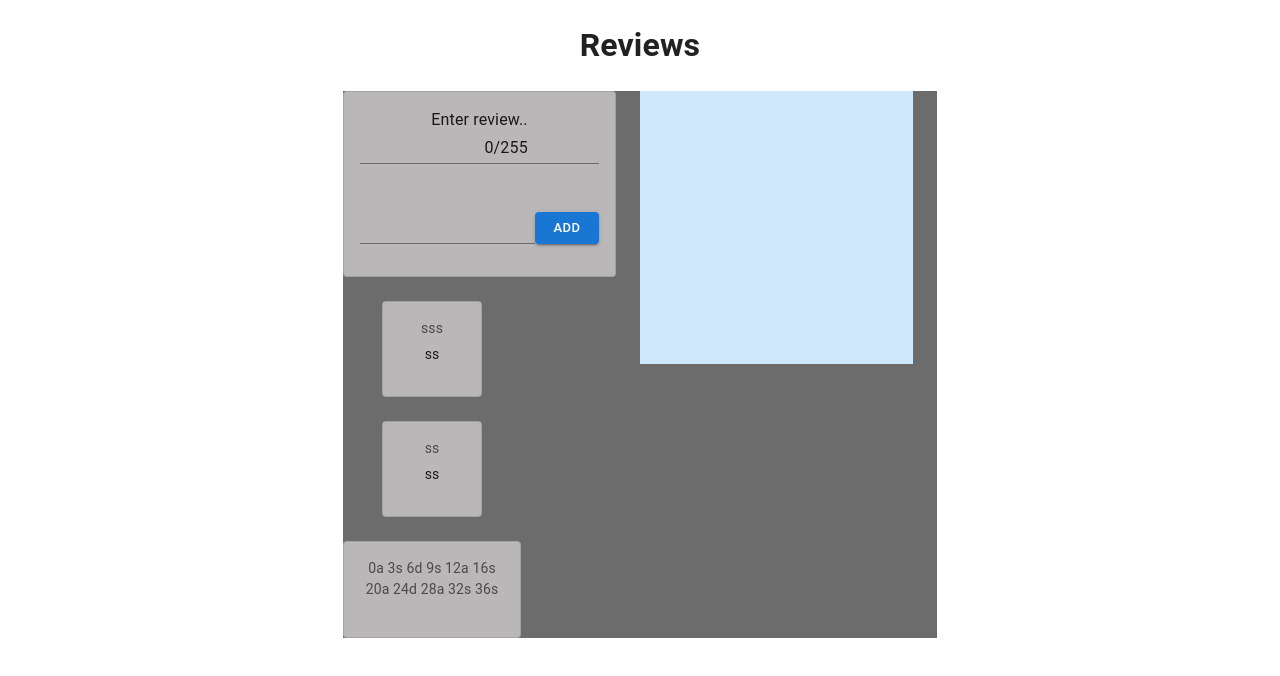
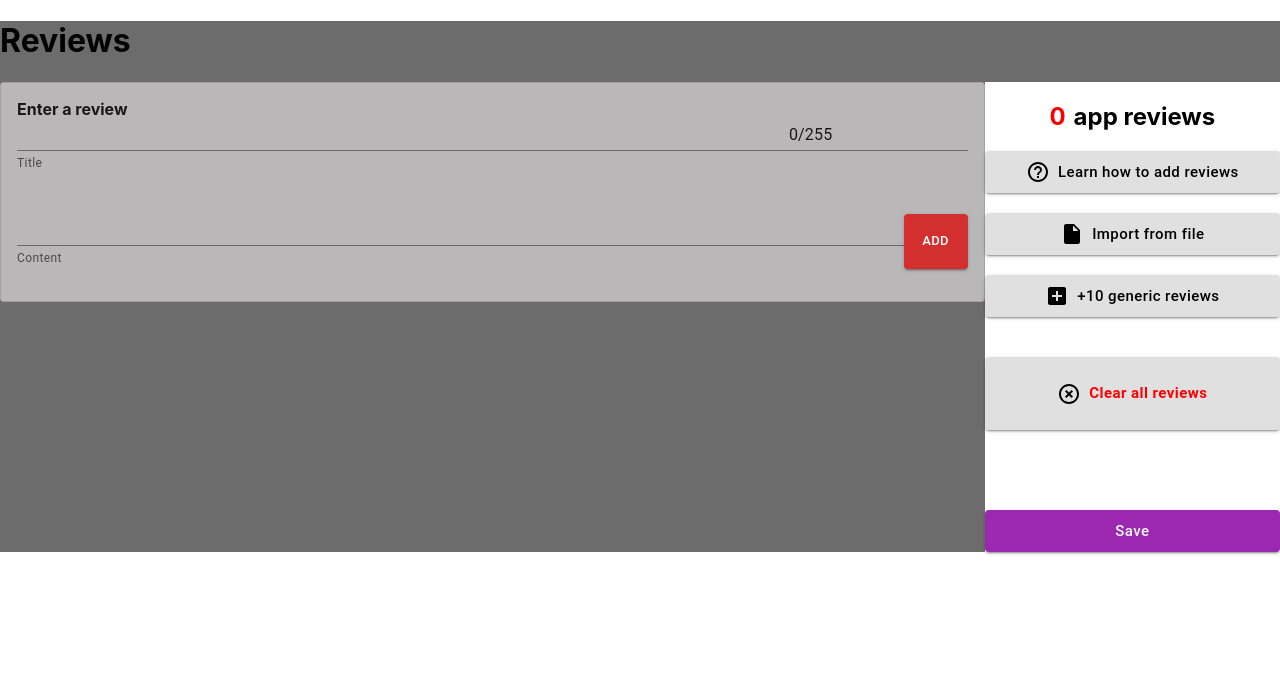
Before and after one commit to Arielegend/ReviewFeatures, a React (Create React App) app: page / in a window 1280 px wide. Shown: the top 676 px of the page. Built offline with nearby package versions, Linux system fonts and the light colour scheme; data requests are answered from the project's data file.

Commit message:
dont view

```diff
--- a/data/db.json
+++ b/data/db.json
@@ -1,22 +1,3 @@
 {
-  "reviews": [
-    {
-      "id": "4ca862fc-8d6e-436f-883e-19075849ebd3",
-      "title": "sss",
-      "content": "ss",
-      "createdAt": "Fri Feb 11 2022 01:36:37 GMT+0200 (שעון ישראל (חורף))"
-    },
-    {
-      "id": "8e25aa3c-bb98-4ef9-8d7e-8d74bc8c1ddb",
-      "title": "ss",
-      "content": "ss",
-      "createdAt": "Fri Feb 11 2022 01:38:00 GMT+0200 (שעון ישראל (חורף))"
-    },
-    {
-      "id": "c071f91b-ab67-403f-a09b-6feaef6db2c8",
-      "title": " 0a 3s 6d 9s 12a 16s 20a 24d 28a 32s 36s",
-      "content": "",
-      "createdAt": "Fri Feb 11 2022 01:40:58 GMT+0200 (שעון ישראל (חורף))"
-    }
-  ]
+  "reviews": []
 }
--- a/src/App.css
+++ b/src/App.css
@@ -1,38 +1,5 @@
 .App {
-  text-align: center;
+ /* text-align: center; */
+ /* height: 100vmax; */
+background-color: #6D6C6C;
 }
-
-.App-logo {
-  height: 40vmin;
-  pointer-events: none;
-}
-
-@media (prefers-reduced-motion: no-preference) {
-  .App-logo {
-    animation: App-logo-spin infinite 20s linear;
-  }
-}
-
-.App-header {
-  background-color: #282c34;
-  min-height: 100vh;
-  display: flex;
-  flex-direction: column;
-  align-items: center;
-  justify-content: center;
-  font-size: calc(10px + 2vmin);
-  color: white;
-}
-
-.App-link {
-  color: #61dafb;
-}
-
-@keyframes App-logo-spin {
-  from {
-    transform: rotate(0deg);
-  }
-  to {
-    transform: rotate(360deg);
-  }
-}
--- a/src/App.tsx
+++ b/src/App.tsx
@@ -5,7 +5,7 @@ import { Dashboard } from "./components/Dashboard";
 function App() {
   return (
     <div className="App">
-      <div style={{ display: "flex", justifyContent: "center" }}>
+      <div>
         <Dashboard />
       </div>
     </div>
--- a/src/components/Card.tsx
+++ b/src/components/Card.tsx
@@ -22,12 +22,14 @@ export const OutlinedCard: FC<OutlinedCardProps> = (props) => {
   function GetCard() {
     if (onHover) {
       return (
-        <div>
-          <ClearIcon
-
-            //style={{ position: "relative", display: "inlineflex" }}
-            onClick={handleDelete}
-          />
+        <div
+          style={{
+            display: "flex",
+            justifyContent: "center",
+            flexDirection: "column",
+          }}
+        >
+          <ClearIcon onClick={handleDelete} />
           {GetActualCard(props.review.title, props.review.content)}
         </div>
       );
--- a/src/components/Dashboard.tsx
+++ b/src/components/Dashboard.tsx
@@ -33,7 +33,7 @@ export const Dashboard: FC<DashboardProps> = (props) => {
           }}
         >
           <LeftSide data={data} />
-          <RightSide />
+          <RightSide numberOfRows={data.length} />
         </div>
       ) : (
         <div>Loading</div>
--- a/src/components/InsertReviewCard.tsx
+++ b/src/components/InsertReviewCard.tsx
@@ -6,7 +6,7 @@ import CardContent from "@mui/material/CardContent";
 import TextField from "@mui/material/TextField";
 import { FC, useState } from "react";
 import Button from "@mui/material/Button";
-import { addReview, DeleteReviewById } from "../utils/API";
+import { AddReview, DeleteReviewById } from "../utils/API";
 import { v4 as uuid } from "uuid";
 
 export const InsertNewReview: FC = (props) => {
@@ -39,20 +39,40 @@ export const InsertNewReview: FC = (props) => {
   }
 
   function handleSubmit() {
-    const id: string = uuid();
-    addReview({
-      id: id,
-      title: title,
-      content: content,
-      createdAt: Date().toLocaleString(),
-    });
+    if (validateNewReview()) {
+      AddReview({
+        id: uuid(),
+        title: title,
+        content: content,
+        createdAt: Date().toLocaleString(),
+      });
+    }
+  }
+
+  function validateNewReview() {
+    var titleAndContentMissing = "Title and content are missing...";
+    var contentMissing = "Content is missing...";
+    var titleMissing = "Title is missing...";
+
+    if (title.length > 0 && content.length > 0) {
+      return true;
+    } else if (title.length === 0 && content.length === 0)
+      alert(titleAndContentMissing);
+    else if (title.length === 0 && content.length !== 0) alert(contentMissing);
+    else if (title.length !== 0 && content.length === 0) alert(titleMissing);
   }
 
   const card = (
     <React.Fragment>
       <CardContent>
         <div>
-          {!dirtyTitle ? <label>Enter review..</label> : <></>}
+          {!dirtyTitle ? (
+            <label>
+              <b>Enter a review</b>
+            </label>
+          ) : (
+            <></>
+          )}
 
           <div
             style={{
@@ -62,17 +82,12 @@ export const InsertNewReview: FC = (props) => {
           >
             {" "}
             <TextField
-              id="standard-basic"
               variant="standard"
               onChange={(e) => handleChangeTitle(e.target.value)}
-              value={title}
               fullWidth
+              helperText="Title"
             />
-            <TextField
-              id="standard-basic"
-              variant="standard"
-              value={titleLength}
-            />
+            <TextField variant="standard" value={titleLength} />
           </div>
         </div>
 
@@ -86,16 +101,17 @@ export const InsertNewReview: FC = (props) => {
         >
           <TextField
             variant="standard"
-            rows="3"
-            size="medium"
+            // rows="3"
+            // size="small"
             fullWidth
             value={content}
             onChange={(e) => setContent(e.target.value)}
+            helperText="Content"
           />
           <Button
             variant="contained"
             size="small"
-            color="primary"
+            color="error"
             onClick={handleSubmit}
           >
             Add
@@ -107,7 +123,7 @@ export const InsertNewReview: FC = (props) => {
   );
 
   return (
-    <Box sx={{ minWidth: 100 }}>
+    <Box sx={{ minWidth: 100, cursor: "default" }}>
       <Card sx={{ backgroundColor: "#B9B7B7" }} variant="outlined">
         {card}
       </Card>
--- a/src/components/LeftSide.tsx
+++ b/src/components/LeftSide.tsx
@@ -3,42 +3,53 @@ import CssBaseline from "@mui/material/CssBaseline";
 import Box from "@mui/material/Box";
 import Container from "@mui/material/Container";
 import { OutlinedCard } from "./Card";
-import { Grid } from "@mui/material";
+import { Grid, List } from "@mui/material";
 import { useEffect } from "react";
 import { Review } from "../utils/Types";
 import { InsertNewReview } from "./InsertReviewCard";
 
 interface LeftSideProps {
-  data: Review[] | undefined;
+  data: Review[];
 }
 
 export default function LeftSide(props: LeftSideProps) {
   return (
+    <div
+      style={{
+        display: "flex",
+        flexDirection: "column",
+        // backgroundColor: "#6D6C6C",
+        width: "100%",
+      }}
+    >
+      {" "}
       <div>
-      {" "}
-      <div
-      // style={{ display: "flex", justifyContent: "flex-start", width: "100%" }}
-      >
         <InsertNewReview />
       </div>
       <br />
-      <div style={{ width: "80%" }}>
+      <br />
+      <div>
         <Grid
           container
-          spacing={{ xs: 2, md: 3 }}
+          // spacing={{ xs: 2, md: 3 }}
           columns={{ xs: 4, sm: 8, md: 12 }}
         >
+          <List style={{ maxHeight: 1000, overflow: "auto", width: "100%" }}>
+            {" "}
             {props && props.data ? (
               props.data.map((review, index) => (
                 <Grid item xs={12} sm={12} md={10}>
                   <div style={{ display: "flex", justifyContent: "center" }}>
                     <OutlinedCard review={review} />
                   </div>
+                  <br />
+                  <br />
                 </Grid>
               ))
             ) : (
               <></>
             )}
+          </List>
         </Grid>
       </div>
     </div>
--- a/src/components/RightSide.tsx
+++ b/src/components/RightSide.tsx
@@ -2,14 +2,127 @@ import * as React from "react";
 import CssBaseline from "@mui/material/CssBaseline";
 import Box from "@mui/material/Box";
 import Container from "@mui/material/Container";
+import { useState, useEffect } from "react";
+import { Button, Grid } from "@mui/material";
+import HelpOutlineIcon from "@mui/icons-material/HelpOutline";
+import InsertDriveFileIcon from "@mui/icons-material/InsertDriveFile";
+import AddBoxIcon from "@mui/icons-material/AddBox";
+import HighlightOffIcon from "@mui/icons-material/HighlightOff";
 
-export default function RightSide() {
+interface RightSideProps {
+  numberOfRows: number;
+}
+export default function RightSide(props: RightSideProps) {
+  const [numberOfReviews, setNumberOfReviws] = useState(0);
+  const [title, setTitle] = useState("");
+
+  useEffect(() => {
+    setNumberOfReviws(props.numberOfRows);
+  }, [props.numberOfRows, numberOfReviews]);
   return (
-    <React.Fragment>
-      <CssBaseline />
-      <Container maxWidth="sm">
-        <Box sx={{ bgcolor: "#cfe8fc", height: "50%", innerWidth: "100%" }} />
-      </Container>
-    </React.Fragment>
+    <div
+      style={{
+        display: "flex",
+        flexDirection: "column",
+        width: "30%",
+        backgroundColor: "white",
+        justifyContent: "center",
+      }}
+    >
+      {" "}
+      <div
+        style={{
+          display: "flex",
+          width: "100%",
+          // backgroundColor: "white",
+          justifyContent: "center",
+        }}
+      >
+        <h2
+          style={{
+            marginRight: ".5rem",
+            color: "red",
+          }}
+        >
+          {numberOfReviews}
+        </h2>
+        <h2> app reviews </h2>
+      </div>
+      <div
+        style={{
+          display: "flex",
+          flexDirection: "column",
+          // width: "100%",
+          // justifyContent: "center",
+        }}
+      >
+        <Button
+          style={{ textTransform: "none" }}
+          color="inherit"
+          size="large"
+          type="submit"
+          variant="contained"
+        >
+          <HelpOutlineIcon style={{ marginRight: ".5rem" }} />
+          Learn how to add reviews
+        </Button>
+        <br />
+        <Button
+          style={{ textTransform: "none" }}
+          color="inherit"
+          size="large"
+          type="submit"
+          variant="contained"
+        >
+          <InsertDriveFileIcon style={{ marginRight: ".5rem" }} />
+          Import from file
+        </Button>
+        <br />
+        <Button
+          style={{ textTransform: "none" }}
+          color="inherit"
+          size="large"
+          type="submit"
+          variant="contained"
+        >
+          <AddBoxIcon style={{ marginRight: ".5rem" }} />
+          +10 generic reviews
+        </Button>
+        <br />
+        <br />
+        <Button
+          style={{ textTransform: "none" }}
+          color="inherit"
+          size="large"
+          type="submit"
+          variant="contained"
+        >
+          <HighlightOffIcon style={{ marginRight: ".5rem" }} />
+          <p style={{ color: "red" }}>
+            <b>Clear all reviews</b>
+          </p>
+        </Button>
+        <br />
+        <br />
+        <br />
+        <br />
+        <Button
+          style={{ textTransform: "none" }}
+          color="secondary"
+          size="large"
+          type="submit"
+          variant="contained"
+        >
+          Save
+        </Button>
+      </div>
+    </div>
+
+    // <React.Fragment>
+    //   <CssBaseline />
+    //   <Container>
+    //     {/* <Box sx={{ bgcolor: "#cfe8fc", height: "50%", innerWidth: "100%" }} /> */}
+    //   </Container>
+    // </React.Fragment>
   );
 }
--- a/src/utils/API.tsx
+++ b/src/utils/API.tsx
@@ -33,7 +33,7 @@ export async function DeleteReviewById(id: string) {
   window.location.reload();
 }
 
-export async function addReview(newReview: Review) {
+export async function AddReview(newReview: Review) {
   await fetch(pathToReview, {
     method: "POST",
     mode: "cors",
```
Lines whose indentation alone changed are shown as unchanged.
